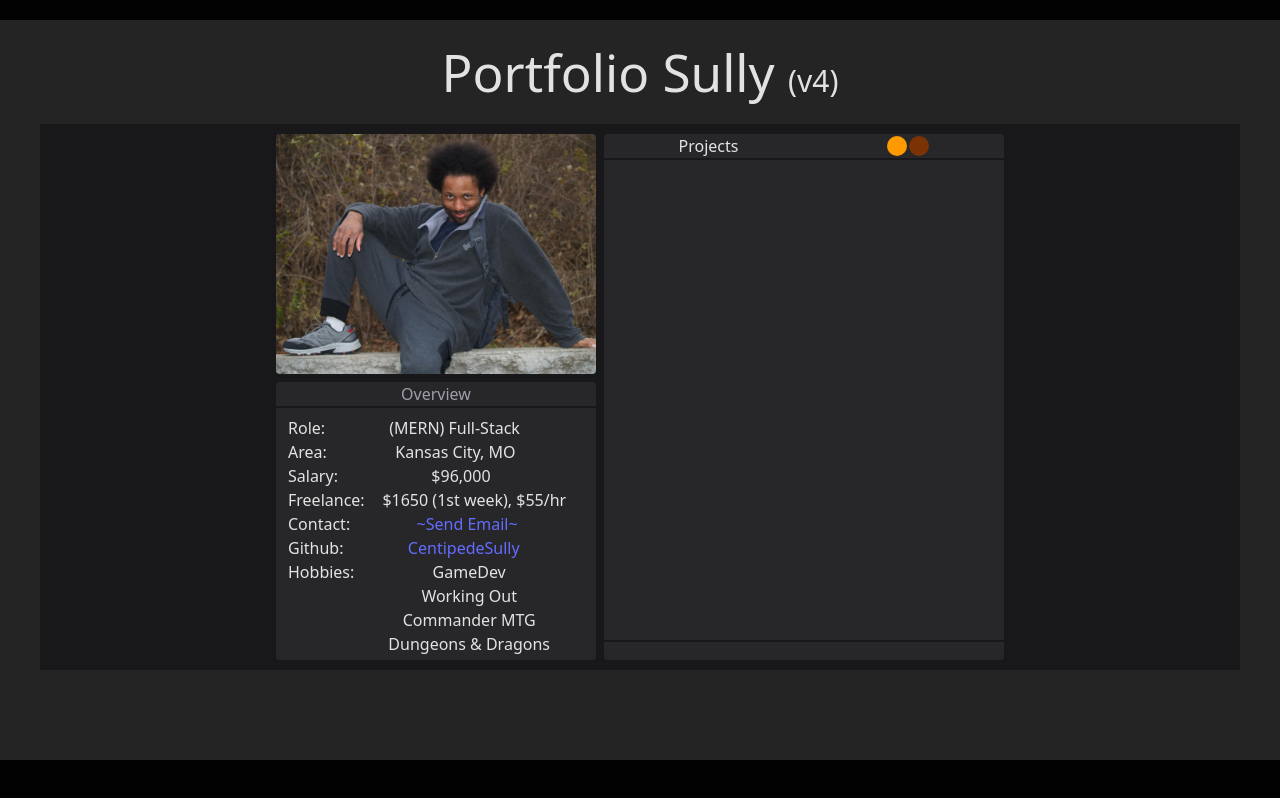
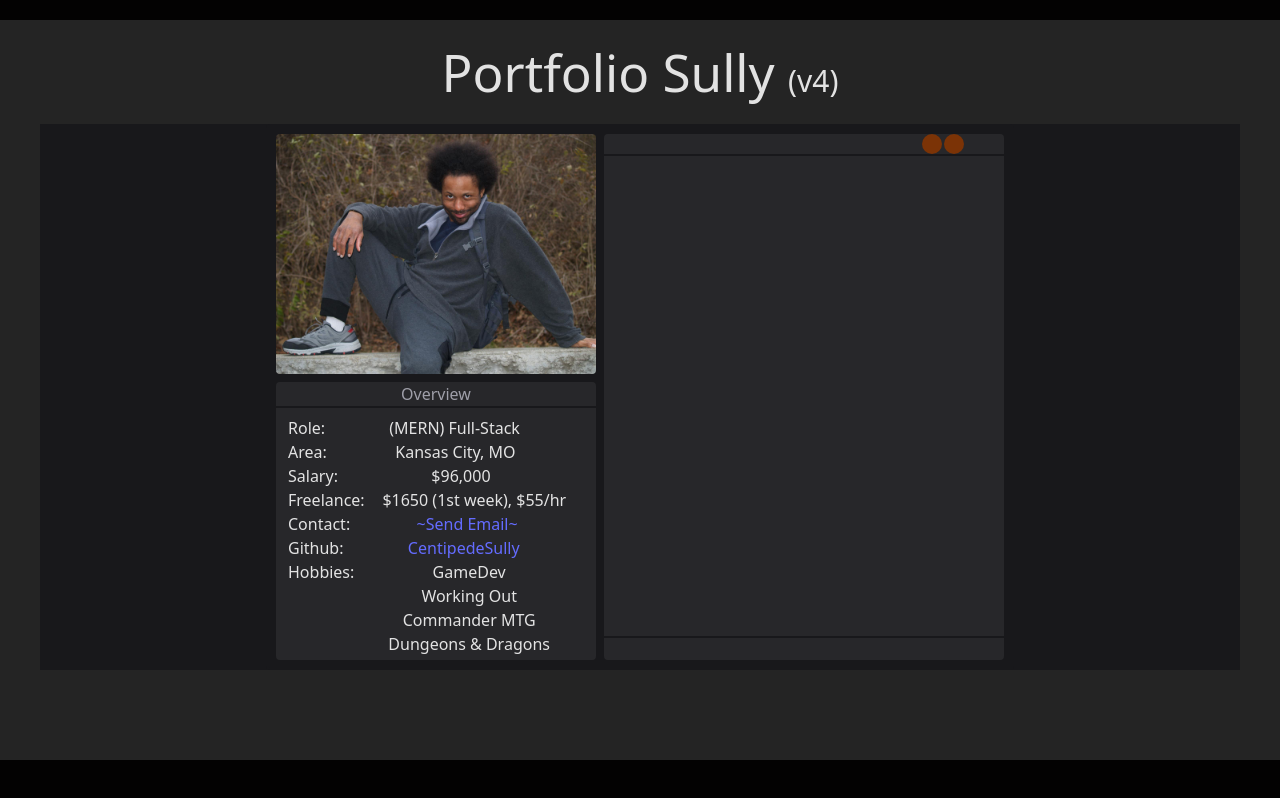
Before and after one commit to CentipedeSully/Portfolio-v3, a React app: page / in a window 1280 px wide. Built offline with nearby package versions, Linux system fonts and the light colour scheme; the HTML template or start-up script is replaced by a standard one.

Commit message:
fixed buttons moving after they're clicked.

```diff
--- a/src/App.jsx
+++ b/src/App.jsx
@@ -66,11 +66,12 @@
   }
 
 
-  const [pressedBtn, setPressedBtn] = useState(1)
+  const [pressedBtn, setPressedBtn] = useState(0)
 
   const [contentHeader, setContentHeader] = useState("")
   useEffect( ()=> {
-   UpdateContent(1);
+    setPressedBtn(0);
+    UpdateContent(0);
   },[])
 
   function HandleBtn1Press(){
@@ -157,7 +158,7 @@
           <div id='content-area' className='content-area mx-auto bg-zinc-800 rounded w-100'>
 
 
-            <div className='flex flex-row justify-around'>
+            <div className='flex flex-row justify-between px-10'>
               <h2 className='flex justify-center'>{contentHeader}</h2>
               <div className='flex flex-row gap-0.5'>
                 <Button HandleClick={HandleBtn1Press} BtnId={1} PressedBtn={pressedBtn}/>
```
